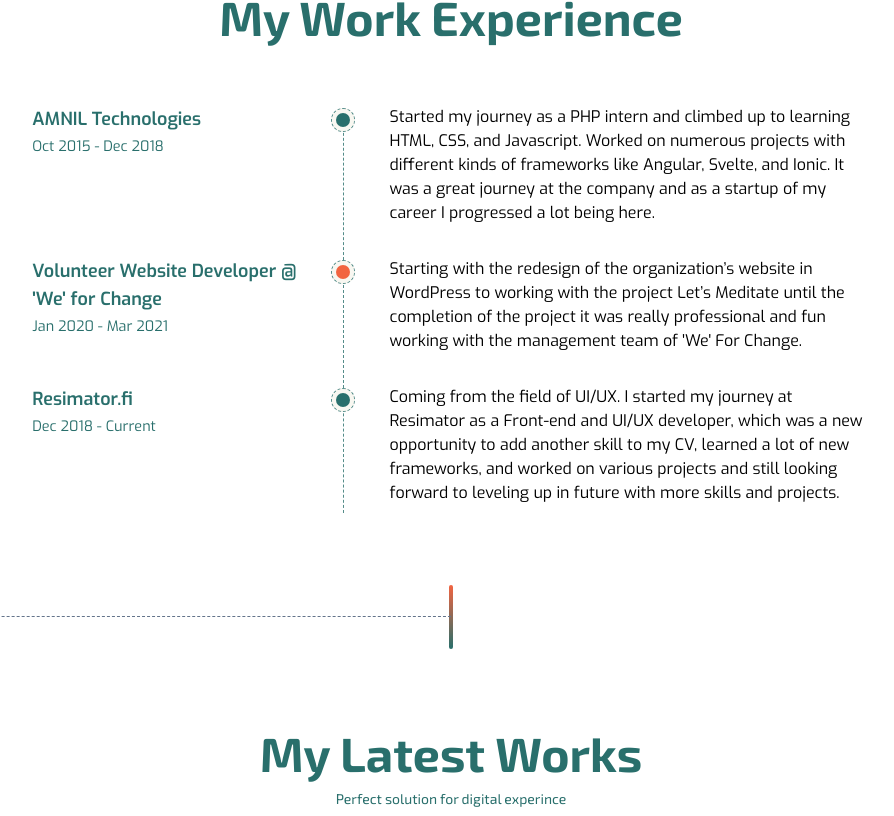
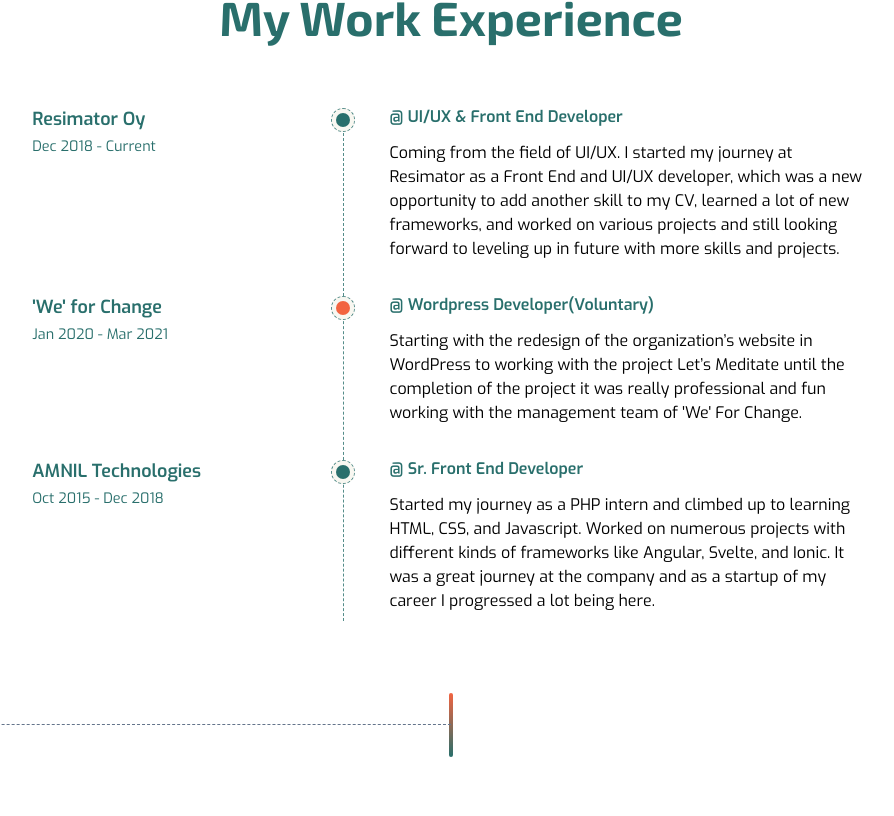
Before and after one commit to amit-rajbhandari/portfolio, a Next.js app: page / in a window 1280 px wide. Shown: the part 1564-2380 px from the top of the page, without its empty margins (189-1083 px from the left). Built offline with nearby package versions, Linux system fonts and the light colour scheme; what tailwindcss-children would draw is missing.

Commit message:
fix: content update

```diff
--- a/constants/data.js
+++ b/constants/data.js
@@ -10,25 +10,25 @@
   totalExperience: 7,
   experience: [
     {
+      company: "Resimator Oy",
+      startDate: "Dec 2018",
+      endDate: "Current",
+      title: "UI/UX & Front End Developer",
+      desc: "Coming from the field of UI/UX. I started my journey at Resimator as a Front End and UI/UX developer, which was a new opportunity to add another skill to my CV, learned a lot of new frameworks, and worked on various projects and still looking forward to leveling up in future with more skills and projects.",
+    },
+    {
+      company: "'We' for Change",
+      startDate: "Jan 2020",
+      endDate: "Mar 2021",
+      title: "Wordpress Developer(Voluntary)",
+      desc: "Starting with the redesign of the organization’s website in WordPress to working with the project Let’s Meditate until the completion of the project it was really professional and fun working with the management team of 'We' For Change.",
+    },
+    {
       company: "AMNIL Technologies",
       startDate: "Oct 2015",
       endDate: "Dec 2018",
-      title: "Front-end Developer",
+      title: "Sr. Front End Developer",
       desc: "Started my journey as a PHP intern and climbed up to learning HTML, CSS, and Javascript. Worked on numerous projects with different kinds of frameworks like Angular, Svelte, and Ionic. It was a great journey at the company and as a startup of my career I progressed a lot being here.",
-    },
-    {
-      company: "Volunteer Website Developer @ 'We' for Change",
-      startDate: "Jan 2020",
-      endDate: "Mar 2021",
-      title: "UI/UX & Front-end Developer",
-      desc: "Starting with the redesign of the organization’s website in WordPress to working with the project Let’s Meditate until the completion of the project it was really professional and fun working with the management team of 'We' For Change.",
-    },
-    {
-      company: "Resimator.fi",
-      startDate: "Dec 2018",
-      endDate: "Current",
-      title: "UI/UX & Front-end Developer",
-      desc: "Coming from the field of UI/UX. I started my journey at Resimator as a Front-end and UI/UX developer, which was a new opportunity to add another skill to my CV, learned a lot of new frameworks, and worked on various projects and still looking forward to leveling up in future with more skills and projects.",
     },
   ],
   project: [
@@ -36,7 +36,7 @@
       name: "Bridge Inspection Engineers",
       tagline: "WE SPECIALIZE IN STRUCTURE INSPECTION & ASSET MANAGEMENT",
       content: "",
-      desc: `Front-End development for Bridge Inspection Engineers in corporation with <a href="https://www.everestack.com.au/" target="_blank" class="block text-white underline font-medium">Everestack</a>`,
+      desc: `Front End development for Bridge Inspection Engineers in corporation with <a href="https://www.everestack.com.au/" target="_blank" class="block text-white underline font-medium">Everestack</a>`,
       image: "/images/projects/bridge-inspection.png",
       url: "",
       tools: ["Wordpress"],
@@ -47,7 +47,7 @@
       tagline: "Our Heart Is In Your Home...",
       content:
         "“It All Begins With A Good Foundation”.“Home Is Where Your Heart Is...” From finding the perfect block of land to designing your dream home, the Sierra Homes building process is designed to give you the tools and flexibility to create a home that is an expression of you.",
-      desc: `Front-End development for Sierra Homes in corporation with <a href="https://www.everestack.com.au/" target="_blank" class="block text-white underline font-medium">Everestack</a>`,
+      desc: `Front End development for Sierra Homes in corporation with <a href="https://www.everestack.com.au/" target="_blank" class="block text-white underline font-medium">Everestack</a>`,
       image: "/images/projects/sierra-homes.png",
       url: "",
       tools: ["Wordpress"],
@@ -59,7 +59,7 @@
         "Friendly Service, Original Recipes, Perfect location, Fast Pickup",
       content:
         "You can book the restaurant for family dining, birthday parties, private parties, business functions and to organise charity events.",
-      desc: `Front-End development for The Gurkha Spice in corporation with <a href="https://www.everestack.com.au/" target="_blank" class="block text-white underline font-medium">Everestack</a>`,
+      desc: `Front End development for The Gurkha Spice in corporation with <a href="https://www.everestack.com.au/" target="_blank" class="block text-white underline font-medium">Everestack</a>`,
       image: "/images/projects/thegurkhaspice.png",
       url: "https://thegurkhaspice.com.au",
       tools: ["Wordpress"],
@@ -69,7 +69,7 @@
       name: "Kiosk Cloud",
       tagline: "Affordable self-service solution",
       content: "-",
-      desc: `Front-End development for Kiosk Cloud in corporation with <a href="https://www.resimator.fi/" target="_blank" class="block text-white underline font-medium">Resimator</a>`,
+      desc: `Front End development for Kiosk Cloud in corporation with <a href="https://www.resimator.fi/" target="_blank" class="block text-white underline font-medium">Resimator</a>`,
       image: "/images/projects/kioskcloud.png",
       url: "https://kioskcloud.io",
       tools: ["JS", "HTML5", "SCSS", "Tailwind"],
@@ -80,7 +80,7 @@
       tagline: "Book a ride",
       content:
         "Shangri-La: A remote imaginary place where life approaches perfection. Our ethos behind our service lies in the meaning behind Shangri-La; here we strive for perfection. At Shangri-La, we believe the journey to be as important as the destination and as such ensure your journey is of superlative experience.",
-      desc: `Front-End development for Shangri La Chauffeur Website and CMS in corporation with <a href="https://www.everestack.com.au/" target="_blank" class="block text-white underline font-medium">Everestack</a>`,
+      desc: `Front End development for Shangri La Chauffeur Website and CMS in corporation with <a href="https://www.everestack.com.au/" target="_blank" class="block text-white underline font-medium">Everestack</a>`,
       image: "/images/projects/shangrila.png",
       url: "https://shangrilachauffeurs.com.au",
       tools: ["React", "React Material", "SCSS"],
@@ -111,7 +111,7 @@
       tagline: "TOGETHER, we create SOLUTIONS to accelerate GROWTH",
       content:
         "We believe in disruption and digital innovation of today’s business. We have seen how pandemic like Covid-19 triggered several businesses to adapt to faster digitalisation.",
-      desc: `Front-End development for Resimator in corporation with <a href="https://www.resimator.fi/" target="_blank" class="block text-white underline font-medium">Resimator</a>`,
+      desc: `Front End development for Resimator in corporation with <a href="https://www.resimator.fi/" target="_blank" class="block text-white underline font-medium">Resimator</a>`,
       image: "/images/projects/resimator.png",
       url: "https://resimator.fi",
       tools: ["JQuery", "PHP", "HTML5", "SCSS"],
@@ -122,7 +122,7 @@
       tagline: "Province Government",
       content:
         "Province Government Ministry of Social Development Karnali Province Sports Development Council",
-      desc: `Front-End development for Karnali Province Sports`,
+      desc: `Front End development for Karnali Province Sports`,
       image: "/images/projects/karnali-sports.png",
       url: "https://sports.karnali.gov.np",
       tools: ["JQuery", "PHP", "HTML5", "SCSS"],
@@ -133,7 +133,7 @@
       tagline: "Eat healthy, stay fresh.",
       content:
         "Highest Quality Handmade, 100% Natural, Curated Products, Modern Farm, Alway Fresh, Sustainable.",
-      desc: `Front-End development for The Nuts Lounge in corporation with <a href="https://www.everestack.com.au/" target="_blank" class="block text-white underline font-medium">Everestack</a>`,
+      desc: `Front End development for The Nuts Lounge in corporation with <a href="https://www.everestack.com.au/" target="_blank" class="block text-white underline font-medium">Everestack</a>`,
       image: "/images/projects/thenutslounge.png",
       url: "https://thenutslounge.com.au",
       tools: ["Wordpress"],
@@ -145,7 +145,7 @@
         "RESPONSIBLE SERVICE OF ALCOHOL, BASIC FOOD HANDLING, FOOD SAFETY SUPERVISOR, BOOK NOW!",
       content:
         "Training Helps Pty Ltd (ABN 81 152 160 659) is an accredited vocational education and training (VET) college in Australia approved by Australian Skills Quality Authority (ASQA). Australian Skills Quality Authority (ASQA) is a national regulator of VET sector acting as a delegate for Australian Government. as a registered training organisation approved by Australian Skills Quality Authority (ASQA), we meet the required standards for Registered Training Organisations. For you this means that we have been audited to assure that we provide high quality training and have adequate systems, policies and support to meet protect you and meet your learning needs.",
-      desc: `Front-End development for Th Learning in corporation with <a href="https://www.everestack.com.au/" target="_blank" class="block text-white underline font-medium">Everestack</a>`,
+      desc: `Front End development for Th Learning in corporation with <a href="https://www.everestack.com.au/" target="_blank" class="block text-white underline font-medium">Everestack</a>`,
       image: "/images/projects/thlearning.png",
       url: "https://thlearning.edu.au",
       tools: ["Wordpress"],
@@ -156,7 +156,7 @@
       tagline: "'We' the change makers!",
       content:
         "‘We’ for Change, established in 2012, is a non-profit youth-led organization based in Kathmandu, Nepal. It is the only youth led organization of Nepal that is entirely led by 16 to 24 age group of young people.‘We’ is committed to aware, engage and empower young people of Nepal through leadership and capacity building initiatives. ‘We’ use peer education, sports, meditation, yoga, music and dance to work in the issues of leadership, livelihood, environment sustainability, health, disaster management and civic engagement.",
-      desc: "Front-End development for We For Change",
+      desc: "Front End development for We For Change",
       image: "/images/projects/weforchange.png",
       url: "https://www.weforchange.org",
       tools: ["Wordpress"],
@@ -188,7 +188,7 @@
       tagline: "",
       content:
         "Located in the heart of Pokhara, MidTown Galleria is spread over 50,000 sq. ft., and houses some of the best brands in the country selling gadgets, apparels, shoes, cosmetics, designer wear and so on. Anchored by two state of the art movie theaters, we also have spaces allotted for restaurants, coffee shop, ice cream parlor, ATM lounge and a beauty salon. We are proud to say that we are one of the first (if not the first) differently-abled friendly commercial building in the city.",
-      desc: `Front-End development for MIDTOWN GALLERIA in corporation with <a href="https://amniltech.com/" target="_blank" class="block text-white underline font-medium">AMNIL Technologies</a>`,
+      desc: `Front End development for MIDTOWN GALLERIA in corporation with <a href="https://amniltech.com/" target="_blank" class="block text-white underline font-medium">AMNIL Technologies</a>`,
       image: "/images/projects/midtown.png",
       url: "https://www.midtown.com.np/",
       tools: ["JQuery", "HTML5", "CSS3"],
@@ -199,7 +199,7 @@
       tagline: "",
       content:
         "SIPRADI is a major player in AUTOMOTIVE and ALLIED business, one of the largest and most driving brand in Nepal. More than 38 years down the line, SIPRADI has exceeded USD 350 million annual revenue and growing rapidly in automotive, lubricant, financial service and equipment business sectors. It has more than 750 employees and over 650 support staff working to accomplish a shared objective - To deliver quality products and services while adding synergy to the growth of overall brand value.",
-      desc: `Front-End development for SIPRADI Companies in corporation with <a href="https://amniltech.com/" target="_blank" class="block text-white underline font-medium">AMNIL Technologies</a>`,
+      desc: `Front End development for SIPRADI Companies in corporation with <a href="https://amniltech.com/" target="_blank" class="block text-white underline font-medium">AMNIL Technologies</a>`,
       image: "/images/projects/sipradi.png",
       url: "https://www.sipradi.com.np/",
       tools: ["JQuery", "HTML5", "CSS3"],
@@ -232,7 +232,7 @@
       tagline: "CUT.CARVE.CREATE",
       content:
         "Every stroke deliberated,each etching calculated. Achieving a fine balance between art and science. Thought goes in to ensure art comes out.",
-      desc: `Front-End development for Wood Couture in corporation with <a href="https://amniltech.com/" target="_blank" class="block text-white underline font-medium">AMNIL Technologies</a>`,
+      desc: `Front End development for Wood Couture in corporation with <a href="https://amniltech.com/" target="_blank" class="block text-white underline font-medium">AMNIL Technologies</a>`,
       image: "/images/projects/wood-couture.png",
       url: "https://www.woodcouture.sg",
       tools: ["JQuery", "HTML5", "CSS3"],
@@ -257,7 +257,7 @@
     },
     {
       name: "behance",
-      url: "https://www.behance.com/",
+      url: "https://www.behance.net/amitrb",
       icon: "/images/social/behance.svg",
     },
   ],
--- a/src/layout/header.js
+++ b/src/layout/header.js
@@ -32,7 +32,7 @@
           </StyledLink>
 
           <StyledLink classes="mx-6" url="#experience">
-            Experince
+            Experinces
           </StyledLink>
 
           <StyledLink classes="mx-6" url="#projects">
--- a/src/partials/home/experinece-section.js
+++ b/src/partials/home/experinece-section.js
@@ -17,6 +17,7 @@
                 <li key={data.company} className="grid grid-cols-12 gap-5">
                   <h5 className="col-span-12 xl:col-span-4 text-lg text-primary-500 dark:text-primary-100">
                     {data.company}
+
                     <small className="block">
                       {data.startDate} - {data.endDate}
                     </small>
@@ -24,7 +25,13 @@
                   <span className="seprator">
                     <span />
                   </span>
-                  <p className="col-span-12 xl:col-span-7">{data.desc}</p>
+
+                  <div className="col-span-12 xl:col-span-7">
+                    <h6 className="block text-md mb-3 font-semibold text-primary-500 dark:text-primary-100">
+                      @ {data.title}
+                    </h6>
+                    <p>{data.desc}</p>
+                  </div>
                 </li>
               );
             })}
--- a/src/partials/home/hero-section.js
+++ b/src/partials/home/hero-section.js
@@ -102,7 +102,7 @@
 
           <div className="flex-col items-end justify-center hidden xl:flex pb-36">
             <h4 className="mb-5 text-center text-primary-500 dark:text-white">
-              Lets Connect
+              Let&apos;s Connect
             </h4>
             <figure className="flex flex-wrap gap-5 m-0">
               {userData.socialLinks.map((item) => {
--- a/src/partials/home/project-section.js
+++ b/src/partials/home/project-section.js
@@ -28,9 +28,6 @@
     <section id="projects" className="js-show-on-scroll py-5 xl:py-28">
       <h2 className="mb-16 text-primary-500 dark:text-primary-100 text-3xl xl:text-5xl text-center">
         My Latest Works
-        <small className="block mt-3 text-sm font-normal">
-          Perfect solution for digital experince
-        </small>
       </h2>
 
       <Splide options={projectSlideOtion}>
--- a/src/partials/home/services-section.js
+++ b/src/partials/home/services-section.js
@@ -54,10 +54,10 @@
                 Frontend developer, UX architect, Gamer and Music lover in
                 search of flow. Working with my hands to make magic happen on
                 the internet. View my Projects, Resume, Contact Me, or send me
-                an email at
+                an email at{" "}
                 <Link
                   href={`mailto:${userData.email}`}
-                  className="block font-medium text-red-500"
+                  className="font-medium text-red-500"
                 >
                   {userData.email}.
                 </Link>
```
